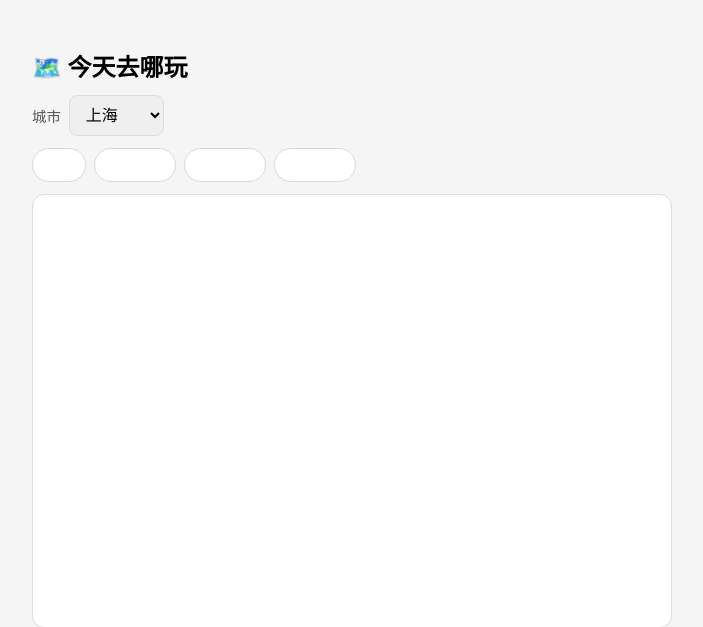
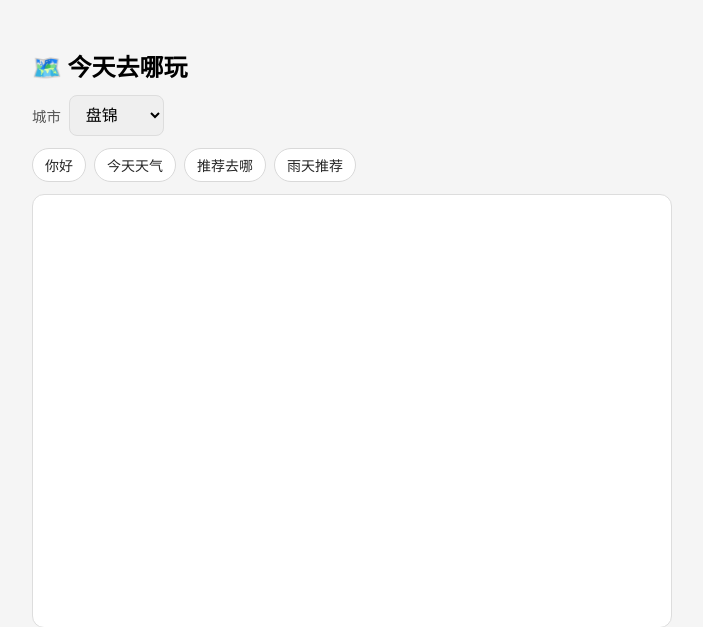
Before and after one commit to zhuweinan98/where-to-go, a FastAPI app: page / in a window 1280 px wide. Shown: the top 627 px of the page, without its empty margins (288-991 px from the left). Run offline with FastAPI, Linux system fonts and the light colour scheme.

Commit message:
fix(ui): 快捷按钮白底可见文字；城市默认盘锦
- button.chip 显式深色文字，避免继承全局 button 白字
- 下拉默认选中盘锦

Made-with: Cursor

```diff
--- a/src/templates/index.html
+++ b/src/templates/index.html
@@ -64,15 +64,21 @@
     }
     button:disabled { opacity: 0.6; cursor: not-allowed; }
     .chips { display: flex; flex-wrap: wrap; gap: 8px; margin-bottom: 12px; }
-    .chip {
+    /* chip 也是 button，须覆盖全局 button 的白字，否则会白底白字看不见 */
+    button.chip {
       padding: 6px 12px;
       border-radius: 999px;
       border: 1px solid #d9d9d9;
       background: #fff;
+      color: #262626;
       cursor: pointer;
       font-size: 0.875rem;
     }
-    .chip:hover { border-color: #1890ff; color: #1890ff; }
+    button.chip:hover {
+      border-color: #1890ff;
+      color: #1890ff;
+      background: #e6f7ff;
+    }
     .err { color: #cf1322; font-size: 0.875rem; margin-top: 8px; }
   </style>
 </head>
@@ -81,12 +87,12 @@
   <div class="row">
     <label for="city">城市</label>
     <select id="city" name="city">
-      <option value="上海" selected>上海</option>
+      <option value="上海">上海</option>
       <option value="北京">北京</option>
       <option value="广州">广州</option>
       <option value="沈阳">沈阳</option>
       <option value="石家庄">石家庄</option>
-      <option value="盘锦">盘锦</option>
+      <option value="盘锦" selected>盘锦</option>
     </select>
   </div>
   <div class="chips" id="chips">
```
